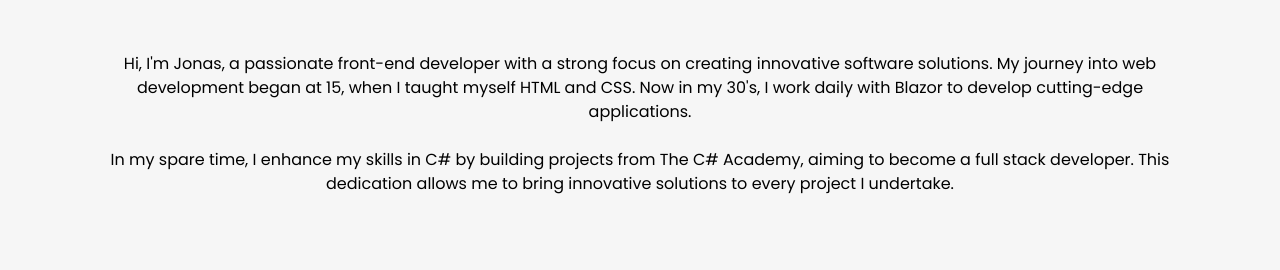
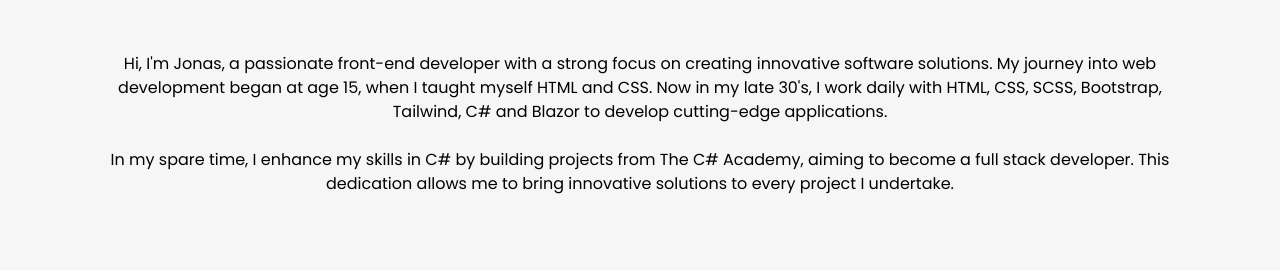
Before and after one commit to kalsson/JK-Portfolio, a website: page index.html in a window 1280 px wide. Shown: the part 799-1069 px from the top of the page. Drawn offline with Linux system fonts and the light colour scheme.

Commit message:
Update personal bio on homepage
This commit modifies the personal bio on the homepage. The bio now includes more detail about the start of the web development journey, and expands on the list of tools and languages used daily to include HTML, CSS, SCSS, Bootstrap, Tailwind, and C#.

```diff
--- a/index.html
+++ b/index.html
@@ -95,9 +95,9 @@
                     <div class="col-12">
                         <p class="about-me__text">
                             Hi, I'm Jonas, a passionate front-end developer with a strong focus on creating innovative
-                            software solutions. My journey into web development began at 15, when I taught myself HTML
-                            and CSS. Now in my 30's, I work daily with Blazor to develop cutting-edge
-                            applications. <br><br>
+                            software solutions. My journey into web development began at age 15, when I taught myself
+                            HTML and CSS. Now in my late 30's, I work daily with HTML, CSS, SCSS, Bootstrap, Tailwind,
+                            C# and Blazor to develop cutting-edge applications. <br><br>
 
                             In my spare time, I enhance my skills in C# by building projects from The C# Academy, aiming
                             to become a full stack developer. This dedication allows me to bring innovative solutions
```
